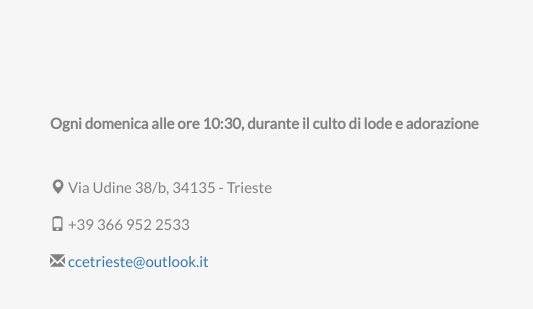
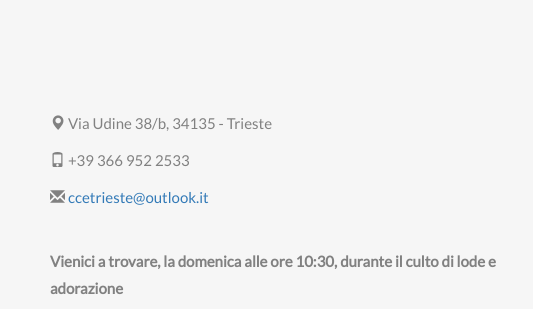
Before and after one commit to Kurosama/ccetrieste.it, a plain HTML site: page index.html in a window 1280 px wide. Shown: the part 529-838 px from the top of the page, 0-533 px from the left. Drawn offline with nearby package versions, Linux system fonts and the light colour scheme; some packages are replaced by stand-ins of ours.

Commit message:
fixbug
Informazioni doppie

```diff
--- a/index.html
+++ b/index.html
@@ -60,8 +60,6 @@
     <h2 class="text-center">VIENI A TROVARCI</h2>
     <div class="row">
       <div class="col-sm-5">
-        <p><b>Ogni domenica alle ore 10:30, durante il culto di lode e adorazione</b></p>
-        <br/>
         <p><span class="glyphicon glyphicon-map-marker"></span> Via Udine 38/b, 34135 - Trieste</p>
         <p><span class="glyphicon glyphicon-phone"></span> +39 366 952 2533</p>
         <p><span class="glyphicon glyphicon-envelope"></span> <a href="mailto:ccetrieste@outlook.it">ccetrieste@outlook.it</a> </p>
```
